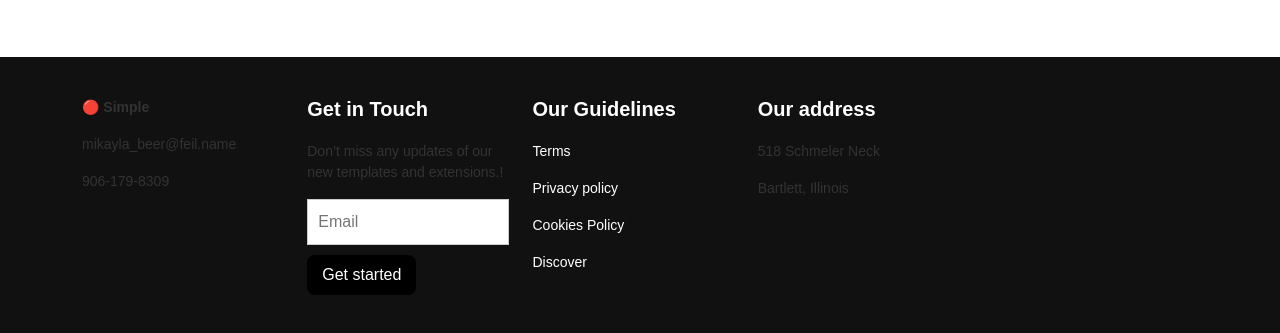
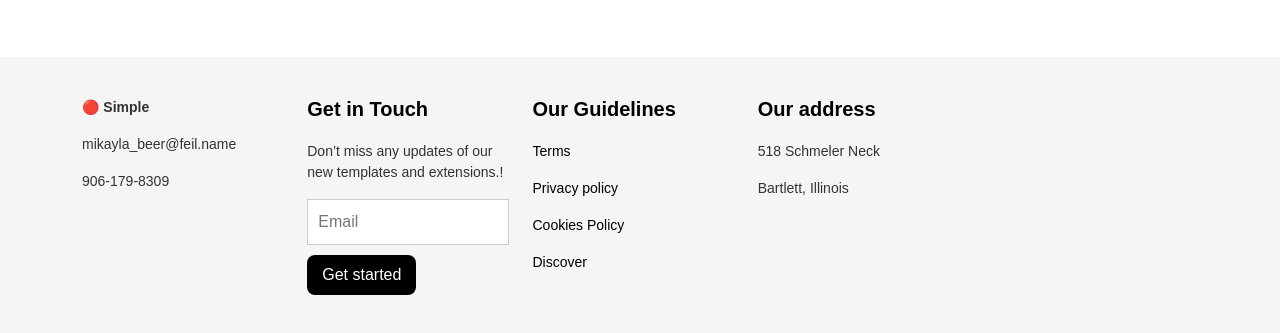
Before and after one commit to kolsam10/life-project, a plain HTML site: page home.html in a window 1280 px wide. Shown: the part 4478-4811 px from the top of the page. Drawn offline with nearby package versions, Linux system fonts and the light colour scheme.

Commit message:
adding life project

```diff
--- a/home.css
+++ b/home.css
@@ -585,15 +585,18 @@ img {
 /* FOOTER */
 .footer {
   padding: 40px 20px;
-  background: #111;
-  color: #fff;
+  background: whitesmoke;
+  color: black;
 }
 
 .footer a {
-  color: #fff;
+  color: black;
   text-decoration: none;
 }
 
+.footer h5{
+  color: #000;
+}
 /* ========================= */
 /* 📱 MOBILE (max-width: 768px) */
 /* ========================= */
```
